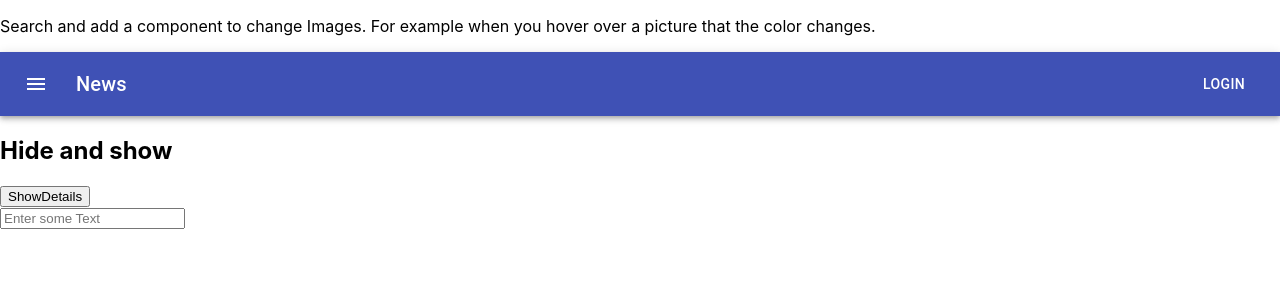
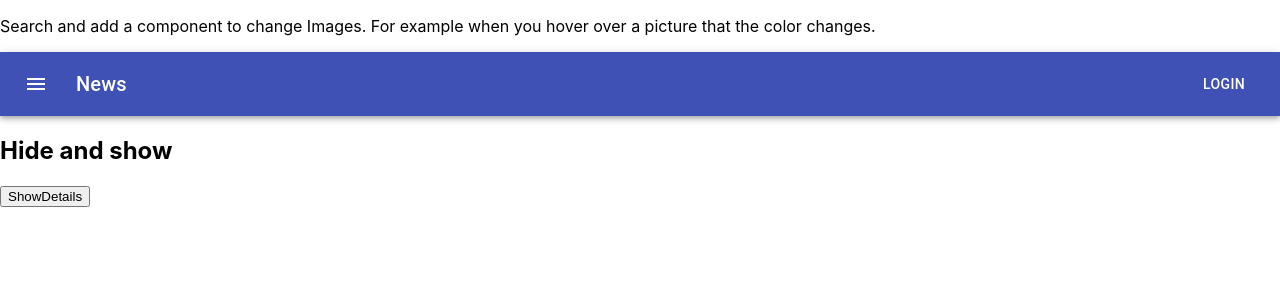
Before and after one commit to darksos34/JordyMind, a React (Create React App) app in the folder client/: page / in a window 1280 px wide. Shown: the top 300 px of the page. Built offline with nearby package versions, Linux system fonts and the light colour scheme.

Commit message:
Update index.js

```diff
--- a/client/src/index.js
+++ b/client/src/index.js
@@ -3,13 +3,10 @@ import ReactDOM from 'react-dom';
 import './index.css';
 import App from './App';
 import reportWebVitals from './reportWebVitals';
-import SearchForm from "./SearchProgram/SearchForm";
-
 
 ReactDOM.render(
   <React.StrictMode>
     <App />
-    <SearchForm/>
   </React.StrictMode>,
   document.getElementById('root')
 );
```
